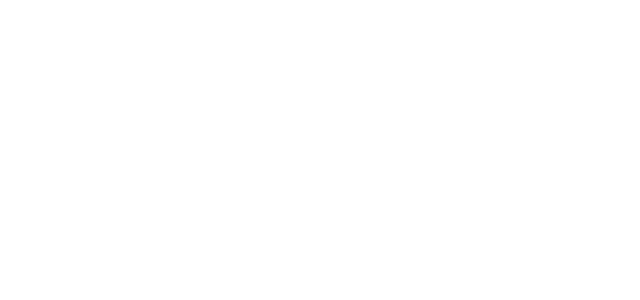
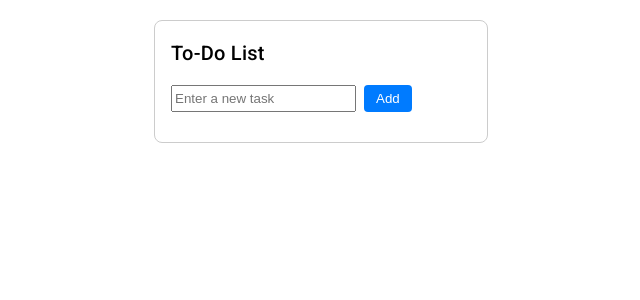
Before and after one commit to locobuzz-arun/Angular-Weekly-Learning, an Angular app: page /todo in a window 1280 px wide. Before the commit this address led to /. Shown: the top 300 px of the page, without its empty margins (319-959 px from the left). Built offline with nearby package versions, Linux system fonts and the light colour scheme.

Commit message:
TO DO App

```diff
--- a/src/app/app-routing.module.ts
+++ b/src/app/app-routing.module.ts
@@ -5,13 +5,15 @@
 import { LoginComponent } from './login/login.component';
 import { HomeComponent } from './home/home.component';
 import { FormComponent } from './form/form.component';
+import { TodoComponent } from './todo/todo.component';
 export const routes: Routes = [
   { path: '', component: HomeComponent },
   { path: 'header', component: HeadercomponentComponent },
   { path: 'about', component: AboutmeComponent },
   { path: 'header', component: HeadercomponentComponent },
   { path: 'login', component:LoginComponent},
-  {path:'form',component:FormComponent}
+  {path:'form',component:FormComponent},
+  {path:'todo',component:TodoComponent}
 ];
 
 @NgModule({
--- a/src/app/form/form.component.ts
+++ b/src/app/form/form.component.ts
@@ -17,7 +17,7 @@
   };
 
   onSubmit() {
-    console.log('Form submitted:', this.formData);
+    //console.log('Form submitted:', this.formData);
     alert('Form submitted thanks a lot');
   }
 }
--- /dev/null
+++ b/src/app/todo/todo.component.css
@@ -0,0 +1,45 @@
+.todo-container {
+  width: 300px;
+  margin: 20px auto;
+  padding: 16px;
+  border: 1px solid #ccc;
+  border-radius: 8px;
+}
+
+.add-task {
+  display: flex;
+  gap: 8px;
+  margin-bottom: 12px;
+}
+
+input[type="text"] {
+  flex: 1;
+  padding: 6px;
+  border: 1px solid #999;
+  border-radius: 4px;
+}
+
+button {
+  padding: 6px 12px;
+  border: none;
+  border-radius: 4px;
+  background-color: #007BFF;
+  color: white;
+  cursor: pointer;
+}
+
+button:hover {
+  background-color: #0056b3;
+}
+
+ul {
+  list-style: none;
+  padding: 0;
+}
+
+li {
+  margin-bottom: 8px;
+  display: flex;
+  align-items: center;
+  gap: 8px;
+}
--- /dev/null
+++ b/src/app/todo/todo.component.html
@@ -0,0 +1,16 @@
+<div class="todo-container">
+  <h2>To-Do List</h2>
+
+  <div class="add-task">
+    <input [(ngModel)]="newTask" placeholder="Enter a new task" />
+    <button (click)="addTask()">Add</button>
+  </div>
+
+  <ul>
+    <li *ngFor="let task of tasks; index as i">
+      <input type="checkbox" [checked]="task.completed" (change)="toggleCompletion(i)" />
+      <span [class.completed]="task.completed">{{ task.title }}</span>
+      <button (click)="removeTask(i)">Remove</button>
+    </li>
+  </ul>
+</div>
--- /dev/null
+++ b/src/app/todo/todo.component.ts
@@ -0,0 +1,30 @@
+import { Component } from '@angular/core';
+import { FormsModule } from '@angular/forms';
+import { CommonModule } from '@angular/common';
+
+@Component({
+  selector: 'app-todo',
+  standalone: true,
+  imports: [CommonModule, FormsModule],
+  templateUrl: './todo.component.html',
+  styleUrls: ['./todo.component.css']
+})
+export class TodoComponent {
+  tasks: { title: string; completed: boolean }[] = [];
+  newTask: string = '';
+
+  addTask() {
+    if (this.newTask.trim()) {
+      this.tasks.push({ title: this.newTask.trim(), completed: false });
+      this.newTask = '';
+    }
+  }
+
+  removeTask(index: number) {
+    this.tasks.splice(index, 1);
+  }
+
+  toggleCompletion(index: number) {
+    this.tasks[index].completed = !this.tasks[index].completed;
+  }
+}
```
Also changed, not shown: 1 other file (tests, documents, lock files or other folders).
